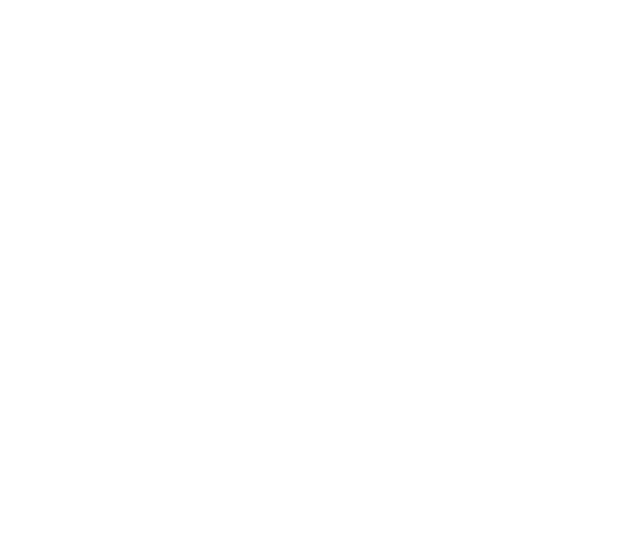
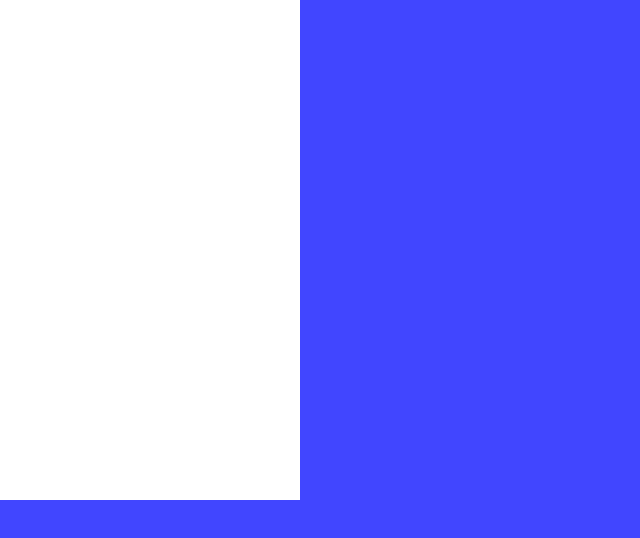
Before and after one commit to MateusBona28/duett-tech-challenge-app, a React (Create React App) app in the folder fruits-list-app/: page / in a window 1280 px wide. Shown: the top 538 px of the page, without its empty margins (0-640 px from the left). Built offline with nearby package versions, Linux system fonts and the light colour scheme.

Commit message:
feat: axios configurado para requisições da api

```diff
--- a/fruits-list-app/package.json
+++ b/fruits-list-app/package.json
@@ -10,11 +10,11 @@
     "@types/node": "^16.18.16",
     "@types/react": "^18.0.28",
     "@types/react-dom": "^18.0.11",
+    "axios": "^1.3.4",
     "react": "^18.2.0",
     "react-dom": "^18.2.0",
     "react-icons": "^4.8.0",
     "react-scripts": "5.0.1",
-    "styled-components": "^5.3.9",
     "typescript": "^4.9.5",
     "web-vitals": "^2.1.4"
   },
--- a/fruits-list-app/src/App.css
+++ b/fruits-list-app/src/App.css
@@ -1,38 +1,12 @@
-.App {
-  text-align: center;
+* {
+  margin: 0px;
+  padding: 0px;
 }
 
-.App-logo {
-  height: 40vmin;
-  pointer-events: none;
+.App {
+  width: 100vw;
+  height: 100vh;
+  background-color: #4146FF;
+  justify-content: space-around;
+  align-items: center;
 }
-
-@media (prefers-reduced-motion: no-preference) {
-  .App-logo {
-    animation: App-logo-spin infinite 20s linear;
-  }
-}
-
-.App-header {
-  background-color: #282c34;
-  min-height: 100vh;
-  display: flex;
-  flex-direction: column;
-  align-items: center;
-  justify-content: center;
-  font-size: calc(10px + 2vmin);
-  color: white;
-}
-
-.App-link {
-  color: #61dafb;
-}
-
-@keyframes App-logo-spin {
-  from {
-    transform: rotate(0deg);
-  }
-  to {
-    transform: rotate(360deg);
-  }
-}
--- a/fruits-list-app/src/App.tsx
+++ b/fruits-list-app/src/App.tsx
@@ -1,10 +1,10 @@
-import React from 'react';
-import logo from './logo.svg';
 import './App.css';
+import FruitsList from './components/FruitsList';
 
 function App() {
   return (
     <div className="App">
+      <FruitsList />
     </div>
   );
 }
--- /dev/null
+++ b/fruits-list-app/src/components/FruitsList/index.tsx
@@ -0,0 +1,13 @@
+import './styles.css'
+
+const FruitsList = () => {
+    return(
+        <>
+        <div className='container-fruits'>
+
+        </div>
+        </>
+    )
+}
+
+export default FruitsList;
--- /dev/null
+++ b/fruits-list-app/src/components/FruitsList/styles.css
@@ -0,0 +1,5 @@
+.container-fruits {
+    height: 500px;
+    width: 300px;
+    background-color: #fff;
+}
```
Also changed, not shown: fruits-list-app/src/api/index.ts (added, +7 -0 lines), 1 other file (tests, documents, lock files or other folders).
